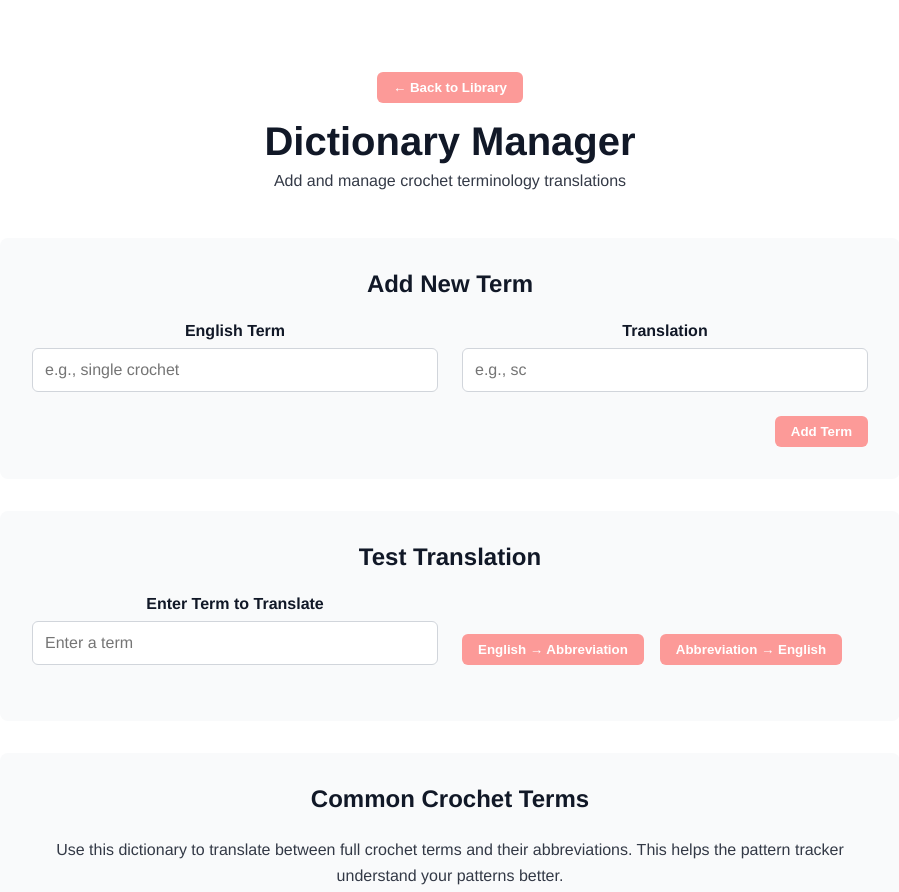
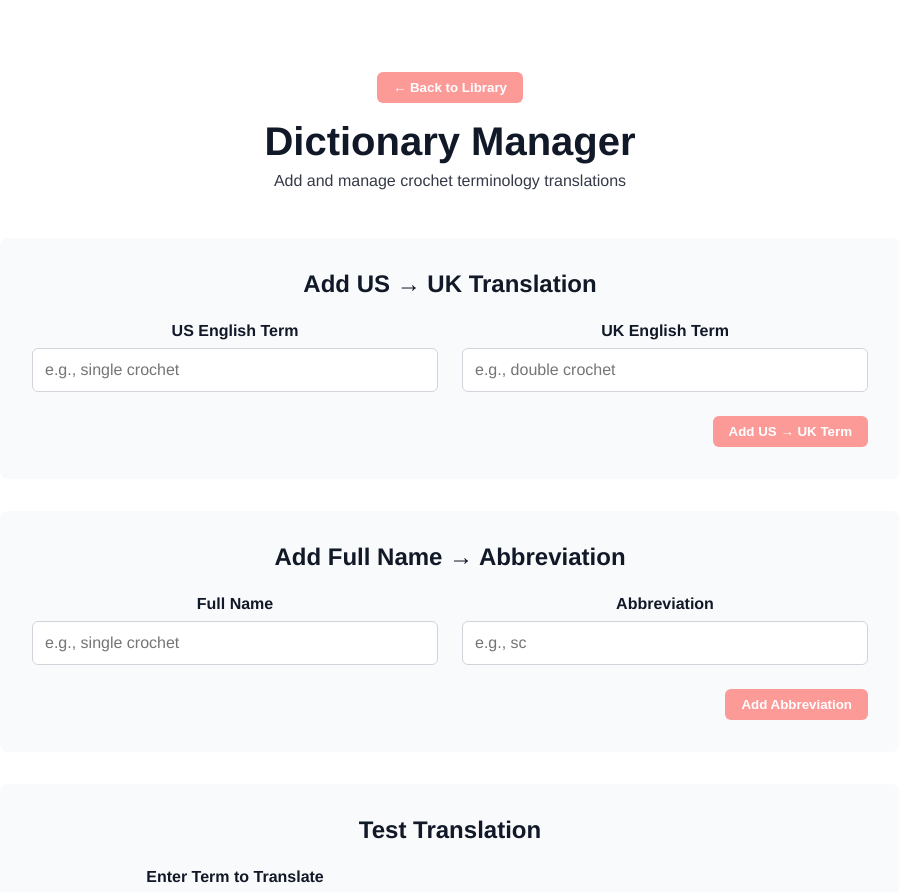
Before and after one commit to christinew7/61040-frontend, a Vue app: page /dictionary in a window 1280 px wide. Shown: the top 892 px of the page, without its empty margins (190-1089 px from the left). Built offline with nearby package versions, Linux system fonts and the light colour scheme.

Commit message:
updated dictionary manager so it takes in the two different types

```diff
--- a/src/DictionaryManager.vue
+++ b/src/DictionaryManager.vue
@@ -7,14 +7,14 @@
     </header>
 
     <section class="add-term-section">
-      <h2 class="section-title">Add New Term</h2>
-      <form @submit.prevent="handleAddTerm" class="term-form">
+      <h2 class="section-title">Add US → UK Translation</h2>
+      <form @submit.prevent="handleAddLanguageTerm" class="term-form">
         <div class="form-row">
           <div class="form-group">
-            <label for="language1">English Term</label>
+            <label for="us-term">US English Term</label>
             <input
-              id="language1"
-              v-model="newTerm.language1"
+              id="us-term"
+              v-model="languageTerm.language1"
               type="text"
               placeholder="e.g., single crochet"
               required
@@ -22,10 +22,45 @@
           </div>
 
           <div class="form-group">
-            <label for="language2">Translation</label>
+            <label for="uk-term">UK English Term</label>
             <input
-              id="language2"
-              v-model="newTerm.language2"
+              id="uk-term"
+              v-model="languageTerm.language2"
+              type="text"
+              placeholder="e.g., double crochet"
+              required
+            />
+          </div>
+        </div>
+
+        <div class="form-actions">
+          <PrimaryButton type="submit" :loading="addingLanguage">
+            Add US → UK Term
+          </PrimaryButton>
+        </div>
+      </form>
+    </section>
+
+    <section class="add-term-section">
+      <h2 class="section-title">Add Full Name → Abbreviation</h2>
+      <form @submit.prevent="handleAddAbbreviationTerm" class="term-form">
+        <div class="form-row">
+          <div class="form-group">
+            <label for="full-name">Full Name</label>
+            <input
+              id="full-name"
+              v-model="abbreviationTerm.language1"
+              type="text"
+              placeholder="e.g., single crochet"
+              required
+            />
+          </div>
+
+          <div class="form-group">
+            <label for="abbreviation">Abbreviation</label>
+            <input
+              id="abbreviation"
+              v-model="abbreviationTerm.language2"
               type="text"
               placeholder="e.g., sc"
               required
@@ -34,8 +69,8 @@
         </div>
 
         <div class="form-actions">
-          <PrimaryButton type="submit" :loading="adding">
-            Add Term
+          <PrimaryButton type="submit" :loading="addingAbbreviation">
+            Add Abbreviation
           </PrimaryButton>
         </div>
       </form>
@@ -74,16 +109,28 @@
     </section>
 
     <section class="terms-list-section">
-      <h2 class="section-title">Common Crochet Terms</h2>
+      <h2 class="section-title">Example Terms</h2>
       <div class="terms-info">
         <p class="info-text">
-          Use this dictionary to translate between full crochet terms and their
-          abbreviations. This helps the pattern tracker understand your patterns
-          better.
+          Use these dictionaries to translate between US/UK terminology and
+          full/abbreviated crochet terms. This helps the pattern tracker
+          understand your patterns better.
         </p>
       </div>
+
       <div class="example-terms">
-        <h3>Example Terms to Add:</h3>
+        <h3>US → UK Translations:</h3>
+        <ul>
+          <li>single crochet (US) → double crochet (UK)</li>
+          <li>double crochet (US) → treble crochet (UK)</li>
+          <li>half double crochet (US) → half treble crochet (UK)</li>
+          <li>treble crochet (US) → double treble crochet (UK)</li>
+          <li>skip (US) → miss (UK)</li>
+        </ul>
+      </div>
+
+      <div class="example-terms">
+        <h3>Full Name → Abbreviation:</h3>
         <ul>
           <li>chain → ch</li>
           <li>single crochet → sc</li>
@@ -112,35 +159,75 @@ import {
 const router = useRouter();
 const route = useRoute();
 
-const newTerm = ref({
+const languageTerm = ref({
+  language1: "",
+  language2: "",
+});
+
+const abbreviationTerm = ref({
   language1: "",
   language2: "",
 });
 
 const testInput = ref("");
 const translationResult = ref("");
-const adding = ref(false);
+const addingLanguage = ref(false);
+const addingAbbreviation = ref(false);
 const translating = ref(false);
 
-const handleAddTerm = async () => {
-  if (!newTerm.value.language1 || !newTerm.value.language2) {
-    // alert("Please provide both terms");
+const handleAddLanguageTerm = async () => {
+  if (!languageTerm.value.language1 || !languageTerm.value.language2) {
+    alert("Please provide both US and UK terms");
     return;
   }
 
-  adding.value = true;
+  addingLanguage.value = true;
   try {
-    await addTerm(newTerm.value.language1, newTerm.value.language2);
-    // alert(`Added: "${newTerm.value.language1}" ↔ "${newTerm.value.language2}"`);
+    await addTerm(
+      "language",
+      languageTerm.value.language1,
+      languageTerm.value.language2
+    );
+    alert(
+      `Added US→UK: "${languageTerm.value.language1}" → "${languageTerm.value.language2}"`
+    );
 
     // Clear the form
-    newTerm.value.language1 = "";
-    newTerm.value.language2 = "";
+    languageTerm.value.language1 = "";
+    languageTerm.value.language2 = "";
   } catch (err) {
-    console.error("Failed to add term:", err);
-    alert(err.message || "Failed to add term");
+    console.error("Failed to add language term:", err);
+    alert(err.message || "Failed to add language term");
   } finally {
-    adding.value = false;
+    addingLanguage.value = false;
+  }
+};
+
+const handleAddAbbreviationTerm = async () => {
+  if (!abbreviationTerm.value.language1 || !abbreviationTerm.value.language2) {
+    alert("Please provide both full name and abbreviation");
+    return;
+  }
+
+  addingAbbreviation.value = true;
+  try {
+    await addTerm(
+      "abbreviation",
+      abbreviationTerm.value.language1,
+      abbreviationTerm.value.language2
+    );
+    alert(
+      `Added abbreviation: "${abbreviationTerm.value.language1}" → "${abbreviationTerm.value.language2}"`
+    );
+
+    // Clear the form
+    abbreviationTerm.value.language1 = "";
+    abbreviationTerm.value.language2 = "";
+  } catch (err) {
+    console.error("Failed to add abbreviation:", err);
+    alert(err.message || "Failed to add abbreviation");
+  } finally {
+    addingAbbreviation.value = false;
   }
 };
 
```
